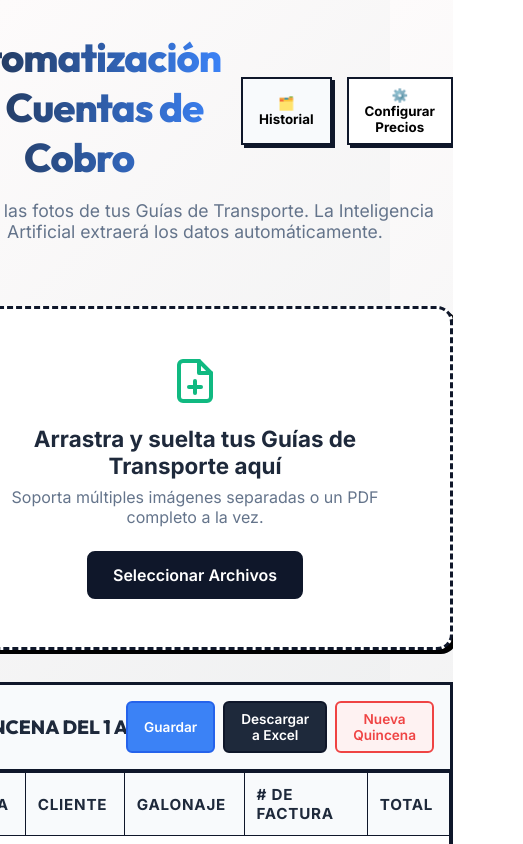
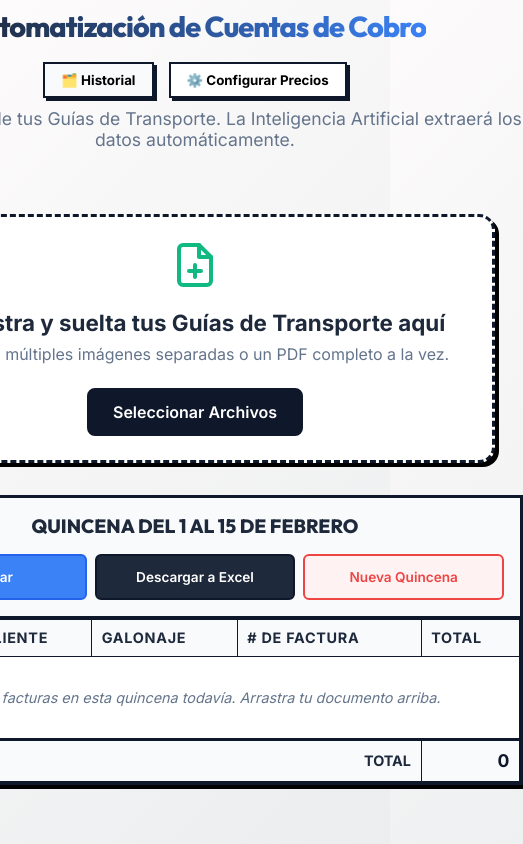
Before and after one commit to alejosanmi10-10/Cuentasdecobroapp, a Vue app: page / in a window 390 px wide. Shown: the top 844 px of the page, 523 px wide, since content can reach past the window. Built offline with nearby package versions, Linux system fonts and the light colour scheme.

Commit message:
style: add responsive layout for mobile screens

```diff
--- a/AdminPanel.vue
+++ b/AdminPanel.vue
@@ -170,4 +170,37 @@ const saveAndClose = () => {
     cursor: pointer;
     text-transform: uppercase;
 }
+
+/* ==================================
+   RESPONSIVO / MOBILE (Smartphones)
+   ================================== */
+@media (max-width: 600px) {
+    .admin-modal {
+        padding: 1rem;
+    }
+    .modal-header h2 {
+        font-size: 1.3rem;
+    }
+    .rate-item {
+        flex-direction: column;
+        background: #f8fafc;
+        padding: 10px;
+        position: relative;
+    }
+    .rate-input {
+        width: 100%;
+    }
+    .price-input-group {
+        width: 100%;
+    }
+    .price-val {
+        width: 100%;
+    }
+    .remove-btn {
+        position: absolute;
+        top: 10px;
+        right: 10px;
+        padding: 5px 10px;
+    }
+}
 </style>
--- a/HistoryPanel.vue
+++ b/HistoryPanel.vue
@@ -161,4 +161,24 @@ const deleteQuincena = async (id) => {
     color: var(--text-light);
     padding: 30px;
 }
+
+/* ==================================
+   RESPONSIVO / MOBILE (Smartphones)
+   ================================== */
+@media (max-width: 600px) {
+    .history-card {
+        flex-direction: column;
+        align-items: flex-start;
+        gap: 15px;
+        padding: 12px;
+    }
+    .history-actions {
+        width: 100%;
+        flex-direction: row;
+    }
+    .btn {
+        flex: 1;
+        text-align: center;
+    }
+}
 </style>
--- a/styles.css
+++ b/styles.css
@@ -433,3 +433,70 @@ tfoot td {
     display: flex;
     gap: 15px;
 }
+
+/* ==================================
+   RESPONSIVO / MOBILE (Smartphones)
+   ================================== */
+@media (max-width: 768px) {
+    body {
+        padding: 0.5rem;
+    }
+
+    .app-header h1 {
+        font-size: 1.8rem;
+    }
+
+    .header-top {
+        flex-direction: column;
+        gap: 10px;
+    }
+
+    .upload-zone {
+        padding: 1.5rem;
+    }
+
+    .table-header-controls {
+        flex-direction: column;
+        gap: 1rem;
+        align-items: center;
+    }
+
+    .title-input {
+        width: 100%;
+        text-align: center;
+        font-size: 1.2rem;
+    }
+
+    .header-actions {
+        flex-wrap: wrap;
+        width: 100%;
+        justify-content: center;
+    }
+
+    .action-btn {
+        flex: 1;
+        min-width: 120px;
+        text-align: center;
+        padding: 0.8rem;
+    }
+
+    .table-wrapper {
+        overflow-x: auto;
+        -webkit-overflow-scrolling: touch;
+    }
+
+    table {
+        min-width: 650px; /* Forces scroll instead of squishing text */
+    }
+
+    th, td {
+        padding: 0.6rem;
+        font-size: 0.9rem;
+    }
+
+    .duplicate-alert {
+        flex-direction: column;
+        text-align: center;
+        font-size: 0.9rem;
+    }
+}
```
